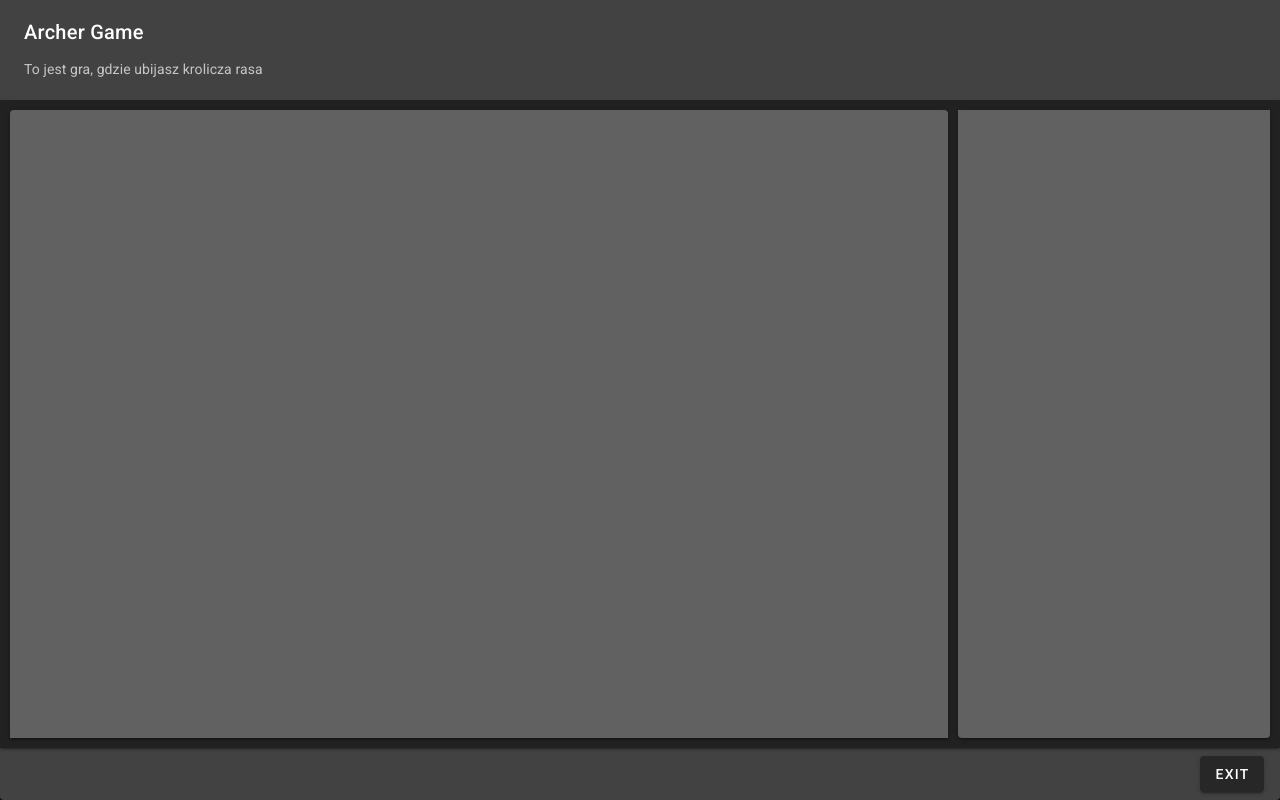
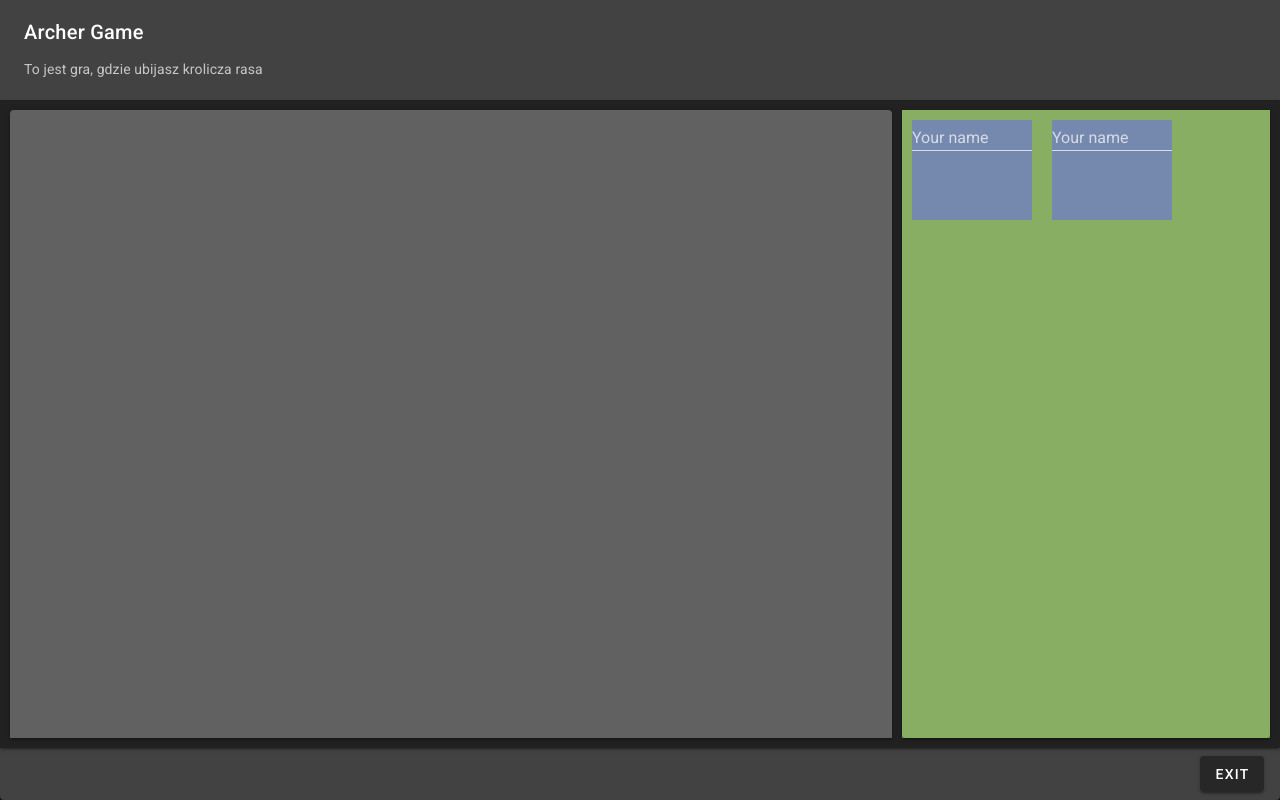
Before and after one commit to Cheshire-Newbie/web-portfolio, a Vue app: page /projects in a window 1280 px wide. Both pictures are taken after a click on the button "NO! CLICK ME!". Built offline with nearby package versions, Linux system fonts and the light colour scheme; no server answers.

Commit message:
pietnasty commit - css dla komponentu archer

```diff
--- a/src/components/App/MenuList/MenuList.css
+++ b/src/components/App/MenuList/MenuList.css
@@ -1,5 +1,6 @@
 .menuList {
     width: 10%;
+    min-width: fit-content;
     height: 92%;
     top: 8%;
     right: 0px;
--- a/src/components/Projects/Cat/Cat.js
+++ b/src/components/Projects/Cat/Cat.js
@@ -40,11 +40,11 @@ export default {
       // this.cat.style.transformOrigin = `100 100`;
       this.catIsMoving = !this.catIsMoving;
       if (this.catIsMoving) {
-        window.addEventListener("mousemove", this.mouseMoveHandler);
+        window.addEventListener("pointermove", this.mouseMoveHandler);
         this.moveCat();
       }
       else {
-        window.removeEventListener("mousemove", this.mouseMoveHandler);
+        window.removeEventListener("pointermove", this.mouseMoveHandler);
         this.cat.style.left = `40px`;
         this.cat.style.top = `80px`;
       }
--- a/src/components/Projects/GameArcher/GameArcher.css
+++ b/src/components/Projects/GameArcher/GameArcher.css
@@ -21,9 +21,35 @@
 }
 
 .gameSidebar {
+  display: flex;
+  justify-content: center;
   flex-grow: 1;
   min-width: 150px;
   flex-shrink: 3;
   min-height: 20%;
+  background-color: rgba(100, 100, 100, 1);
+  padding: 0px;
+  margin: 0px;
+}
 
+.flexForm {
+  display: flex;
+  justify-content: center;
+  width: 100%;
+  background-color: rgba(250, 100, 100, 0.5);
 }
+
+.fieldStyle {
+  display: flex;
+  flex-wrap: wrap;
+  width: 100%;
+  height: 100%;
+  background-color: rgba(100, 250, 100, 0.5);
+}
+
+.fieldStyle>div {
+ width: 120px;
+ margin: 10px;
+ height: 100px;
+ background-color: rgba(100, 100, 250, 0.5);
+}
--- a/src/components/Projects/GameArcher/GameArcher.js
+++ b/src/components/Projects/GameArcher/GameArcher.js
@@ -3,7 +3,26 @@ export default {
 
     data: () => ({
         showDialog: false,
-    })
+        valid: false,
+        nameField: "",
+
+        nameRules: [
+            (nameValue) => {
+                if (nameValue !== "") return true
+                else return "Name is required"
+            },
+            (nameValue) => {
+                if (nameValue.length <= 8) return true
+                else return "Name must be less than 8 characters"
+            },
+
+        ]
+    }),
+
+    methods: {
 
 
-    };
+    }
+
+
+};
--- a/src/components/Projects/GameArcher/GameArcher.vue
+++ b/src/components/Projects/GameArcher/GameArcher.vue
@@ -17,7 +17,30 @@
           color="background"
           class="d-flex flex-grow-1 flexContainer"
         >
-          <v-card color="secondary" class="gameSidebar"></v-card>
+          <v-card color="secondary" class="gameSidebar">
+            <v-form class="flexForm" v-model="valid">
+              <div class="fieldStyle">
+              <div>
+                <v-text-field
+                dense
+                  v-model="nameField"
+                  label="Your name"
+                  :rules="nameRules"
+                  required
+                >
+                </v-text-field>
+              </div>
+              <div>
+                <v-text-field
+                dense
+                v-model="nameField"
+                  label="Your name"
+                  :rules="nameRules"
+                  required></v-text-field>
+              </div>
+              </div>
+            </v-form>
+          </v-card>
           <v-card color="secondary" class="gameWindow"></v-card>
         </v-card>
         <v-card-actions class="d-flex justify-end align-center">
```
Also changed, not shown: 1 other file (tests, documents, lock files or other folders).
